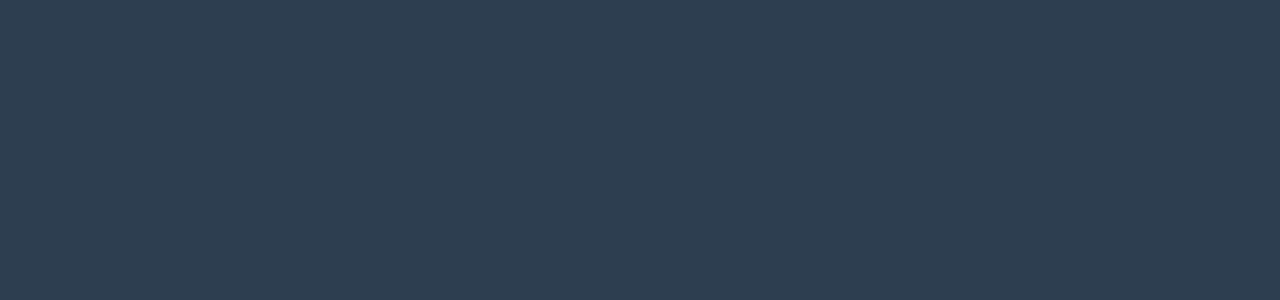
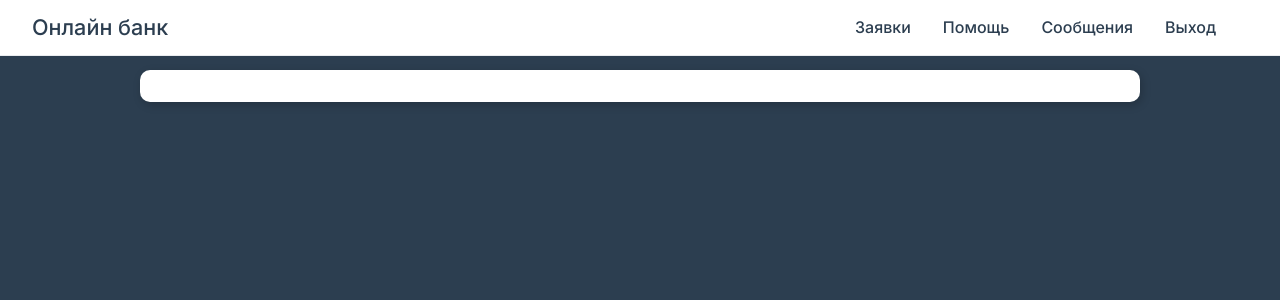
Before and after one commit to yarikprp/bank.local, a Vue app: page /help in a window 1280 px wide. Before the commit this address had no page. Shown: the top 300 px of the page. Built offline with nearby package versions, Linux system fonts and the light colour scheme.

Commit message:
Настроил layout

```diff
--- a/src/App.vue
+++ b/src/App.vue
@@ -1,3 +1,21 @@
 <template>
-  <router-view/>
+  <component :is="layout +'-layout'" v-if="layout"/>
 </template>
+
+<script>
+import { computed } from 'vue';
+import { useRoute } from 'vue-router';
+import MainLayout from './layout/MainLayout.vue';
+import AuthLayout from './layout/AuthLayout.vue';
+
+  export default {
+    setup() {
+      const route = useRoute()
+
+      return {
+        layout: computed(() => route.meta.layout)
+      }
+    },
+    components: {MainLayout, AuthLayout}
+  }
+</script>
--- /dev/null
+++ b/src/components/TheNavBar.vue
@@ -0,0 +1,22 @@
+<template>
+  <nav class="navbar">
+    <h3>Онлайн банк</h3>
+
+    <ul class="navbar-menu">
+      <li>
+        <router-link to="/">Заявки</router-link>
+      </li>
+      <li>
+        <router-link to="/">Помощь</router-link>
+      </li>
+      <li>
+        <a href="#">Сообщения</a>
+      </li>
+      <li>
+        <a href="#">Выход</a>
+      </li>
+    </ul>
+  </nav>
+</template>
+
+<script></script>
--- /dev/null
+++ b/src/layout/AuthLayout.vue
@@ -0,0 +1,9 @@
+<template>
+    <div class="container">
+        <div class="card">
+
+        </div>
+    </div>
+</template>
+
+<script></script>
--- /dev/null
+++ b/src/layout/MainLayout.vue
@@ -0,0 +1,15 @@
+<template>
+    <TheNavBar></TheNavBar>
+    <div class="container with-nav">
+        <div class="card">
+
+        </div>
+    </div>
+</template>
+
+<script>
+    import TheNavBar from '../components/TheNavBar.vue'
+    export default {
+        components: {TheNavBar}
+    }
+</script>
--- a/src/router/index.js
+++ b/src/router/index.js
@@ -1,16 +1,30 @@
 import { createRouter, createWebHistory } from 'vue-router'
-import HomeView from '../views/HomeView.vue'
+import Home from '../views/Home.vue'
 
 const routes = [
   {
     path: '/',
-    name: 'home',
-    component: HomeView
+    name: 'Home',
+    component: Home,
+    meta: {
+      layout: 'main'
+    }
   },
   {
-    path: '/about',
-    name: 'about',
-    component: () => import('../views/AboutView.vue')
+    path: '/help',
+    name: 'Help',
+    component: () => import('../views/Help.vue'),
+    meta: {
+      layout: 'main'
+    }
+  },
+  {
+    path: '/auth',
+    name: 'Auth',
+    component : () => import('../views/Auth.vue'),
+    meta: {
+      layout: 'auth'
+    }
   }
 ]
 
--- a/src/views/AboutView.vue
+++ /dev/null
@@ -1,5 +0,0 @@
-<template>
-  <div class="about">
-    <h1>This is an about page</h1>
-  </div>
-</template>
--- /dev/null
+++ b/src/views/Auth.vue
@@ -0,0 +1,9 @@
+<template>
+  <div></div>
+</template>
+
+<script>
+  export default {
+    name: "AuthView",
+  };
+</script>
--- /dev/null
+++ b/src/views/Help.vue
@@ -0,0 +1,11 @@
+<template>
+  <div>
+
+  </div>
+</template>
+
+<script>
+  export default {
+    name: "HelpView"
+  }
+</script>
```
Also changed, not shown: src/views/Home.vue (renamed from src/views/HomeView.vue).
